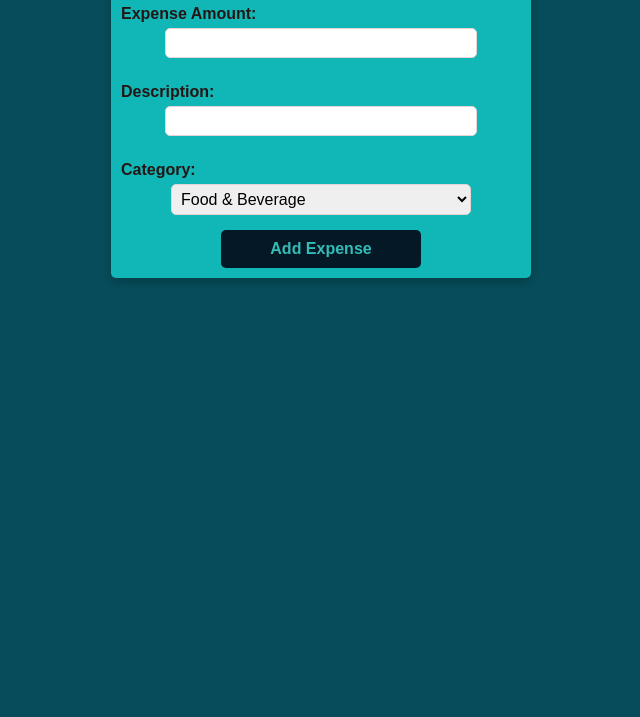
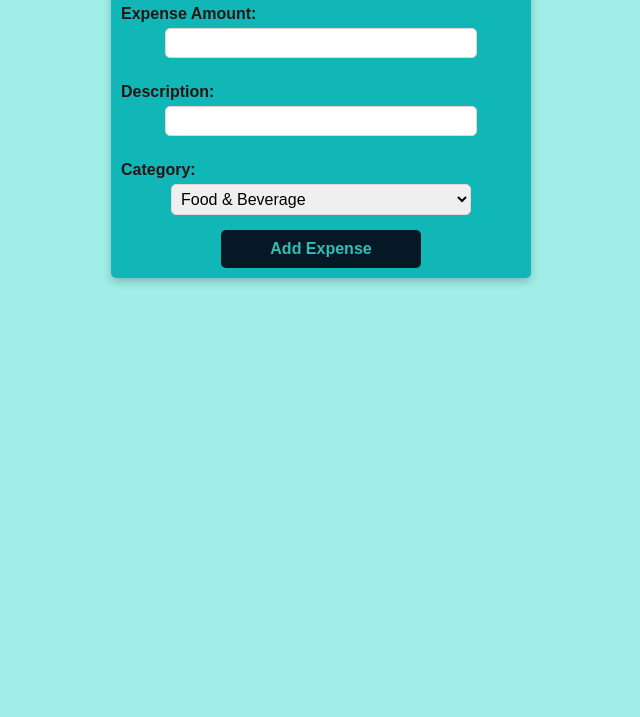
Before and after one commit to Nethravathibs123/Expense-Tracker-Node.js-Daily-Expense-App-features-, a website: page public/expense.html in a window 1280 px wide. Shown: the part 83-800 px from the top of the page, without its empty margins (319-959 px from the left). Drawn offline with nearby package versions, Linux system fonts and the light colour scheme; no server answers.

Commit message:
Modified

```diff
--- a/public/expense.css
+++ b/public/expense.css
@@ -2,7 +2,7 @@
 
 body {
     font-family: Arial, sans-serif;
-    background-color:rgb(7, 76, 90);
+    background-color:rgb(160, 238, 231);
     display: flex;
     justify-content: center; /* Center horizontally */
     align-items: center; /* Center vertically */
```
